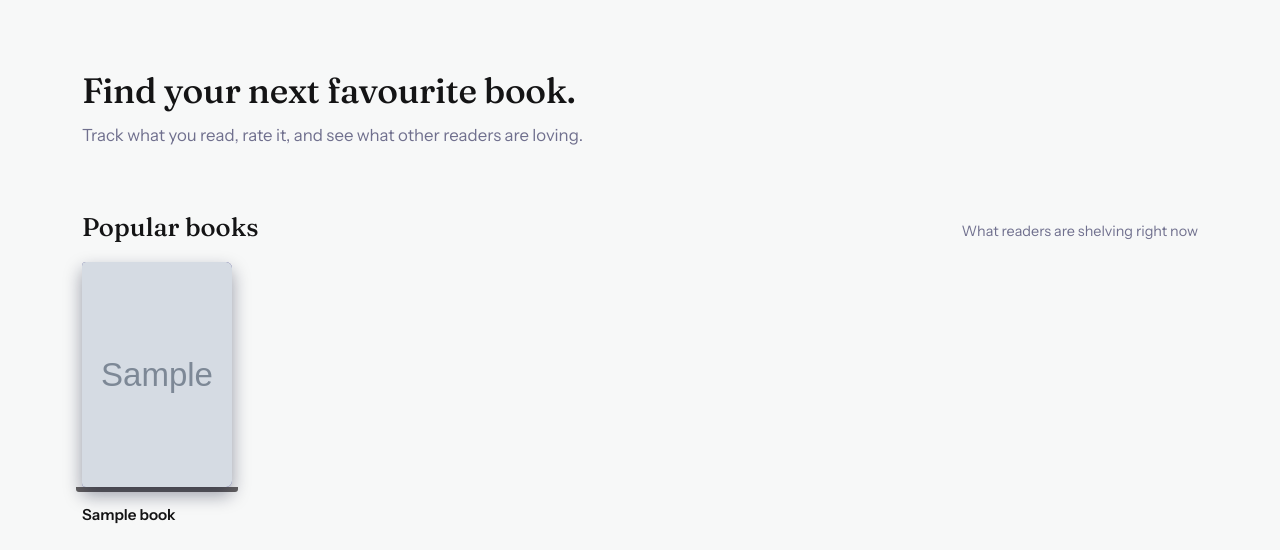
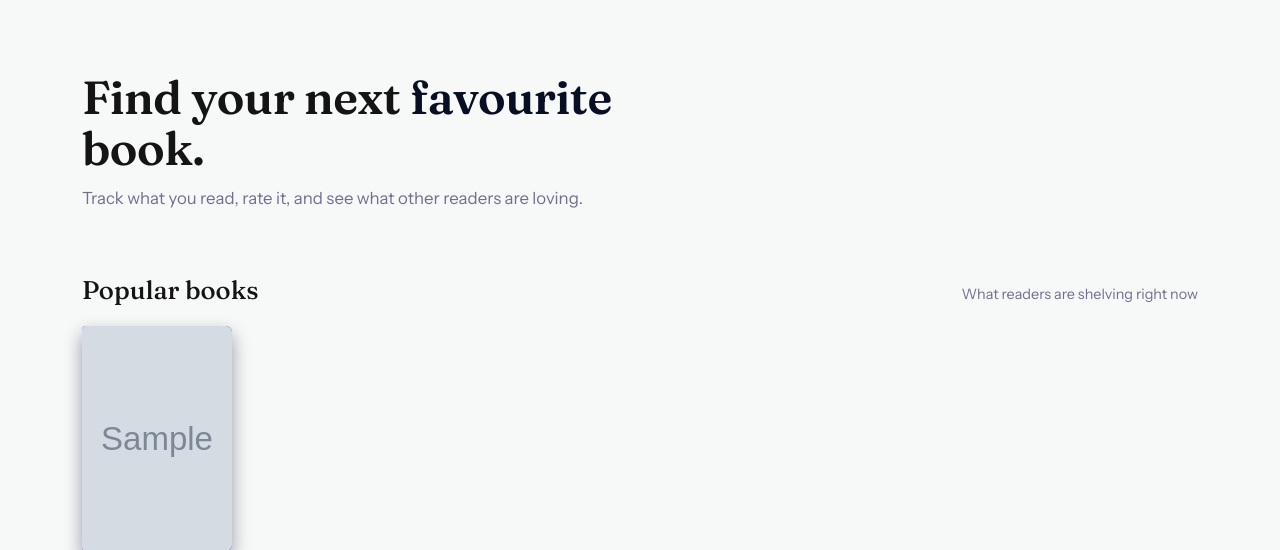
Before and after one commit to minasd2001/bookshelf, a Django app: page / in a window 1280 px wide. Shown: the part 64-614 px from the top of the page. Run offline with Django 5.2, Linux system fonts and the light colour scheme; tables that the repository leaves empty hold one stand-in row (values such as "Sample post"); grey boxes marked "Sample" are stand-in pictures.

Commit message:
fixed home page

```diff
--- a/config/settings.py
+++ b/config/settings.py
@@ -23,7 +23,7 @@ BASE_DIR = Path(__file__).resolve().parent.parent
 SECRET_KEY = 'django-insecure-cl#cg)#!k6+ldkhtw82sdcpue@v@!d+=pg$#-*z5@i6v73qc0y'
 
 # SECURITY WARNING: don't run with debug turned on in production!
-DEBUG = False
+DEBUG = True
 
 ALLOWED_HOSTS = ["127.0.0.1", "localhost"]
 
--- a/templates/books/home.html
+++ b/templates/books/home.html
@@ -4,15 +4,15 @@
 
 {% block content %}
 <style>
-  .home-hero { padding: 3rem 0 1.5rem; max-width: 80rem; }
-  .home-hero h2 { font-family: 'Fraunces', Georgia, serif; font-weight: 100; font-size: clamp(2rem, 4vw, 2.2rem); line-height: 1.1; letter-spacing: -0.01em; margin-bottom: .75rem; }
+  .home-hero { padding: 3rem 0 1.5rem; max-width: 38rem; }
+  .home-hero h1 { font-family: 'Fraunces', Georgia, serif; font-weight: 600; font-size: clamp(2rem, 4vw, 2.9rem); line-height: 1.1; letter-spacing: -0.01em; margin-bottom: .75rem; }
   .home-hero h1 em { font-style: normal; color: var(--bs-accent); }
   .home-hero p { color: var(--bs-muted); font-size: 1.05rem; margin: 0; }
   .recs-panel { background: var(--bs-card); border: 1px solid var(--bs-line); border-radius: 14px; padding: .5rem 1.5rem 1.75rem; }
 </style>
 
 <section class="home-hero">
-  <h2>{% if user.is_authenticated %}Welcome back, <em>{{ user.username }}</em>.{% else %}Find your next favourite book. {% endif %}</h2>
+  <h1>{% if user.is_authenticated %}Welcome back, <em>{{ user.username }}</em>.{% else %}Find your next <em>favourite</em> book.{% endif %}</h1>
   <p>Track what you read, rate it, and see what other readers are loving.</p>
 </section>
 
```
